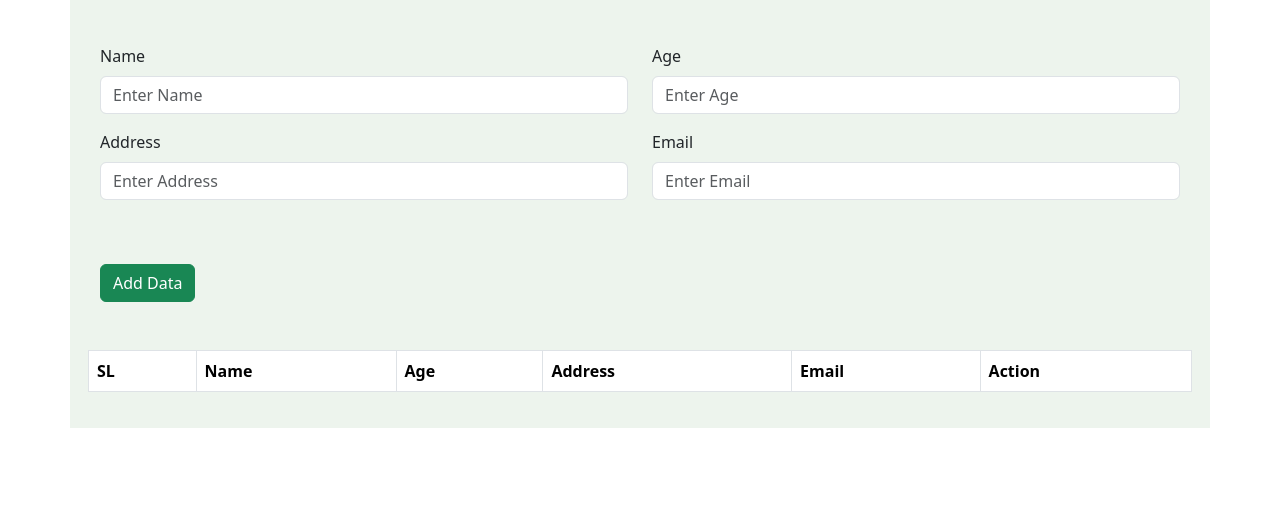
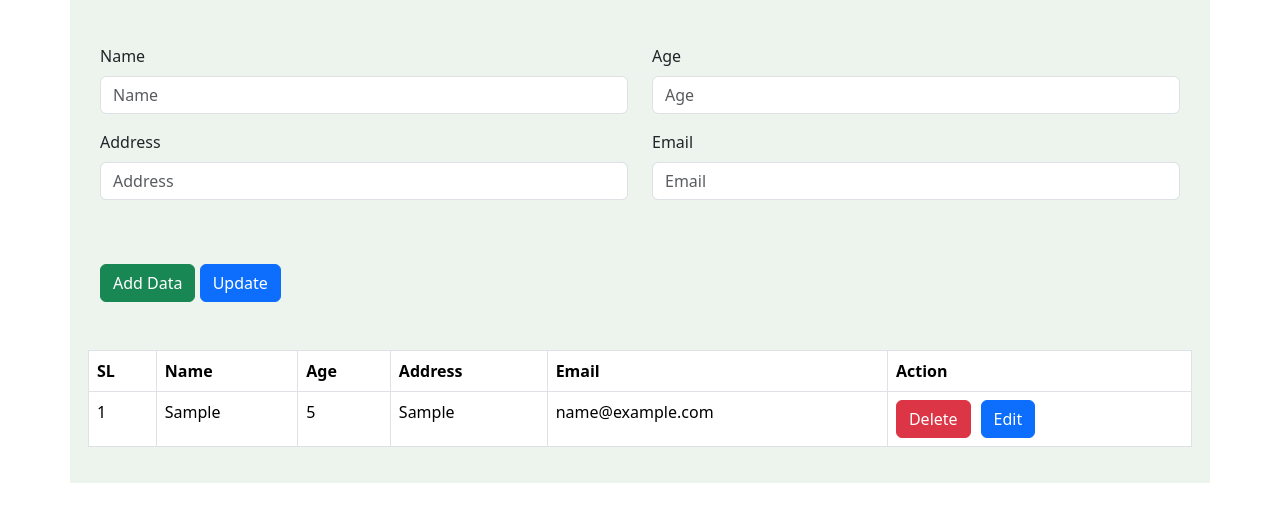
Before and after one commit to mosfequr11/crud-js-app, a plain HTML site: page index.html in a window 1280 px wide. Both pictures are taken after typing "Sample", "5", "Sample", "name@example.com" into the empty fields and a click on the button "Add Data". Shown: the part 110-632 px from the top of the page. Drawn offline with nearby package versions, Linux system fonts and the light colour scheme.

Commit message:
add data with validation

```diff
--- a/css/style.css
+++ b/css/style.css
@@ -2,3 +2,7 @@
     background-color: #edf4ed;
     padding: 20px 30px;
 }
+
+.btn-edit {
+    margin-left: 10px;
+}
--- a/index.html
+++ b/index.html
@@ -24,7 +24,7 @@
             id="sname"
             name="sname"
             class="form-control"
-            placeholder="Enter Name"
+            placeholder="Name"
           />
         </div>
         <div class="form-group col-md-6 col-sm-12 mb-3">
@@ -34,7 +34,7 @@
             id="sage"
             name="sage"
             class="form-control"
-            placeholder="Enter Age"
+            placeholder="Age"
           />
         </div>
         <div class="form-group col-md-6 col-sm-12 mb-3">
@@ -44,7 +44,7 @@
             id="saddress"
             name="saddress"
             class="form-control"
-            placeholder="Enter Address"
+            placeholder="Address"
           />
         </div>
         <div class="form-group col-md-6 col-sm-12 mb-3">
@@ -54,7 +54,7 @@
             id="semail"
             name="semail"
             class="form-control"
-            placeholder="Enter Email"
+            placeholder="Email"
           />
         </div>
         <div class="col-lg-12 mt-5">
@@ -62,9 +62,17 @@
             id="submitbtn"
             type="button"
             class="btn btn-success"
-            onclick="addData()"
+            onclick="addDataValidation()"
           >
             Add Data
+          </button>
+          <button
+            id="updatebtn"
+            type="button"
+            class="btn btn-primary"
+            onclick="dataUpdate()"
+          >
+            Update
           </button>
         </div>
       </div>
--- a/js/script.js
+++ b/js/script.js
@@ -1,70 +1,64 @@
-// console.log("hellow world");
-// function validateForm() {
-//   var name = document.getElementById("sname");
-//   var age = document.getElementById("sage");
-//   var address = document.getElementById("saddress");
-//   var email = document.getElementById("semail");
+// Input field validation
+function validateForm() {
+  var j = document.getElementById("sname").value;
+  var k = document.getElementById("sage").value;
+  var l = document.getElementById("saddress").value;
+  var m = document.getElementById("semail").value;
 
-//   if (name == "") {
-//     alert("Name is required");
-//     return false;
-//   }
+  if (j == "") {
+    alert("Name is required");
+    return false;
+  }
 
-//   if (age == "") {
-//     alert("Age is required");
-//     return false;
-//   } else if (sage < 1) {
-//     alert("Age must be positive number");
-//     return false;
-//   }
+  if (k == "") {
+    alert("Age is required");
+    return false;
+  } else if (sage < 1) {
+    alert("Age must be positive number");
+    return false;
+  }
 
-//   if (address == "") {
-//     alert("Address is required");
-//     return false;
-//   }
+  if (l == "") {
+    alert("Address is required");
+    return false;
+  }
 
-//   if (email == "") {
-//     alert("Email is required");
-//     return false;
-//   }
-//   //  else if (!semail.includes("@")) {
-//   //   alert("Invalid Email address");
-//   //   return false;
-//   // }
-//   return true;
-// }
+  if (m == "") {
+    alert("Email is required");
+    return false;
+  }
+  return true;
+}
 
-//Add Data
-function addData() {
-  // console.log("hellow");
-  // if (validateForm() == true) {
-  var sname = (document.getElementById("sname").value = "");
-  var sage = (document.getElementById("sage").value = "");
-  var saddress = (document.getElementById("saddress").value = "");
-  var semail = (document.getElementById("semail").value = "");
-  //   var studentList;
-  //   studentList = [];
-  // } else {
+//Add data with validation
+function addDataValidation() {
+  if (validateForm() == true) {
+    let j = document.getElementById("sname").value;
+    let k = document.getElementById("sage").value;
+    let l = document.getElementById("saddress").value;
+    let m = document.getElementById("semail").value;
+    var studentList;
+    if (localStorage.getItem("studentList") == null) {
+      studentList = [];
+    } else {
       studentList = JSON.parse(localStorage.getItem("studentList"));
-  //Use the JavaScript function JSON.parse() to convert text into a JavaScript object:
-  //first name then value or variable name
+    }
     studentList.push({
-    sname: sname,
-    sage: sage,
-    saddress: saddress,
-    semail: semail,
+      sname: j,
+      sage: k,
+      saddress: l,
+      semail: m,
     });
-
     localStorage.setItem("studentList", JSON.stringify(studentList));
     showData();
     document.getElementById("sname").value = "";
     document.getElementById("sage").value = "";
     document.getElementById("saddress").value = "";
     document.getElementById("semail").value = "";
-  // }
+  }
 }
 
-//Show Data
+//Show data
 function showData() {
   var studentList;
   if (localStorage.getItem("studentList") == null) {
@@ -87,19 +81,14 @@ function showData() {
       index +
       ')" class="btn btn-danger ">Delete</button><button onclick="editData(' +
       index +
-      ')" class="btn btn-primary ms-10">Edit</button></td>';
+      ')" class="btn btn-primary btn-edit">Edit</button></td>';
     html += "</tr>";
   });
   document.querySelector("#crudTable tbody").innerHTML = html;
 }
 document.onload = showData();
 
-//Delete Data
-
-//Set the value of the specified local storage item
-// Convert a JavaScript object into a string with JSON.stringify().
-//Use the JavaScript function JSON.parse() to convert text into a JavaScript object:
-// The splice() method adds and/or removes array elements.
+//Delete data
 function deleteData(index) {
   var studentList;
   if (localStorage.getItem("studentList") == null) {
@@ -107,9 +96,39 @@ function deleteData(index) {
   } else {
     studentList = JSON.parse(localStorage.getItem("studentList"));
   }
-  // studentList.splice(index, 1);
-  console.log(studentList.splice(index, 1));
-
+  studentList.splice(index, 1);
+  // console.log(studentList.splice(index, 1));
   localStorage.setItem("studentList", JSON.stringify(studentList));
   showData();
 }
+
+//Add data without validation
+// function addData() {
+//   let j = document.getElementById("sname").value;
+//   let k = document.getElementById("sage").value;
+//   let l = document.getElementById("saddress").value;
+//   let m = document.getElementById("semail").value;
+//   var studentList;
+//   if (localStorage.getItem("studentList") == null) {
+//     studentList = [];
+//   } else {
+//     studentList = JSON.parse(localStorage.getItem("studentList"));
+//   }
+//   studentList.push({
+//     sname: j,
+//     sage: k,
+//     saddress: l,
+//     semail: m,
+//   });
+//   localStorage.setItem("studentList", JSON.stringify(studentList));
+//   showData();
+//   document.getElementById("sname").value = "";
+//   document.getElementById("sage").value = "";
+//   document.getElementById("saddress").value = "";
+//   document.getElementById("semail").value = "";
+// }
+
+//Set the value of the specified local storage item setItem
+// Convert a JavaScript object into a string with JSON.stringify().
+//Use the JavaScript function JSON.parse() to convert text into a JavaScript object:
+// The splice() method adds and/or removes array elements.
```
Lines whose indentation alone changed are shown as unchanged.
